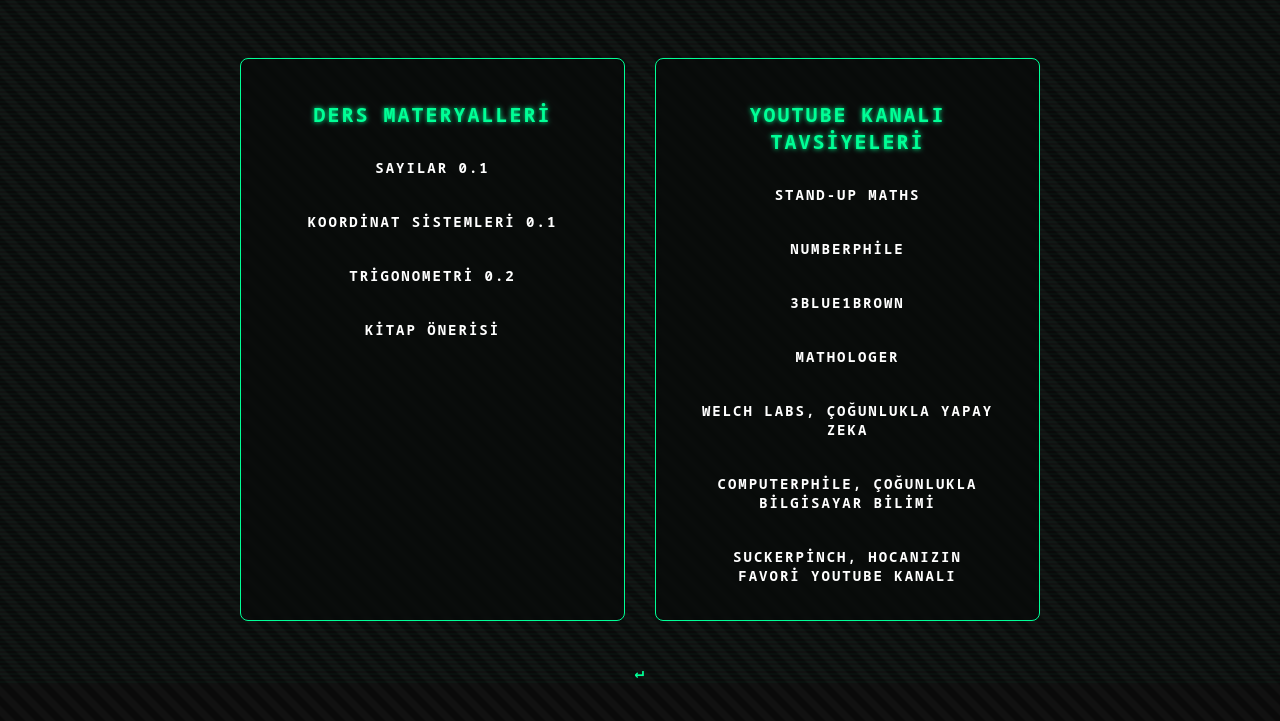
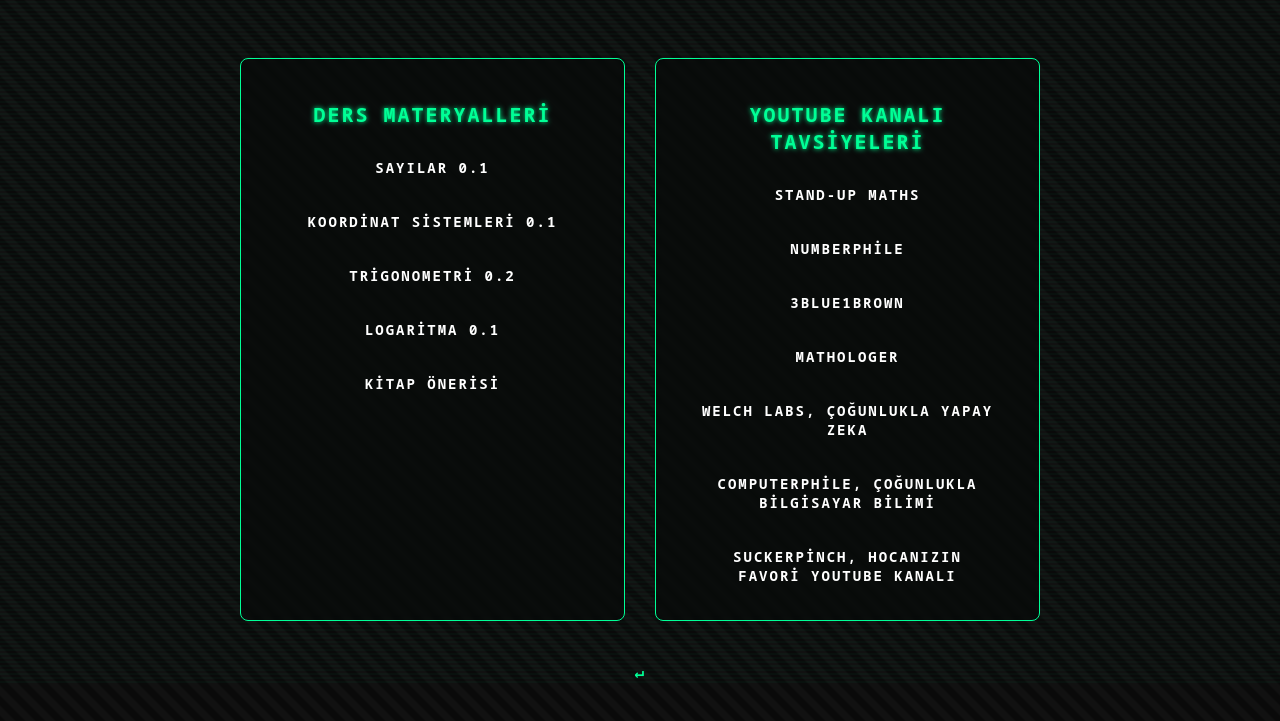
Before and after one commit to PMY-web/PMY-web.github.io, a plain HTML site: page Ders/MeslekiMat/MeslekiMat.html in a window 1280 px wide. Shown: the part 115-836 px from the top of the page. Drawn offline with Linux system fonts and the light colour scheme.

Commit message:
MeslekiMat: Logaritma 0.1

```diff
--- a/Ders/MeslekiMat/MeslekiMat.html
+++ b/Ders/MeslekiMat/MeslekiMat.html
@@ -20,6 +20,7 @@
           <a href="Sayilar_0.1.pdf" target="_blank" class="meslek-external-link">Sayılar 0.1</a>
           <a href="KoordinatSistemleri_0.1.pdf" target="_blank" class="meslek-external-link">Koordinat Sistemleri 0.1</a>
           <a href="Trigonometri_0.2.pdf" target="_blank" class="meslek-external-link">Trigonometri 0.2</a>
+          <a href="Logaritma_0.1.pdf" target="_blank" class="meslek-external-link">Logaritma 0.1</a>
           <a href="https://homepages.abdn.ac.uk/d.j.benson/pages/html/maths-music.html" target="_blank" class="meslek-external-link">Kitap Önerisi</a>
         </div>
       </div>
```
Also changed, not shown: 1 other file.
